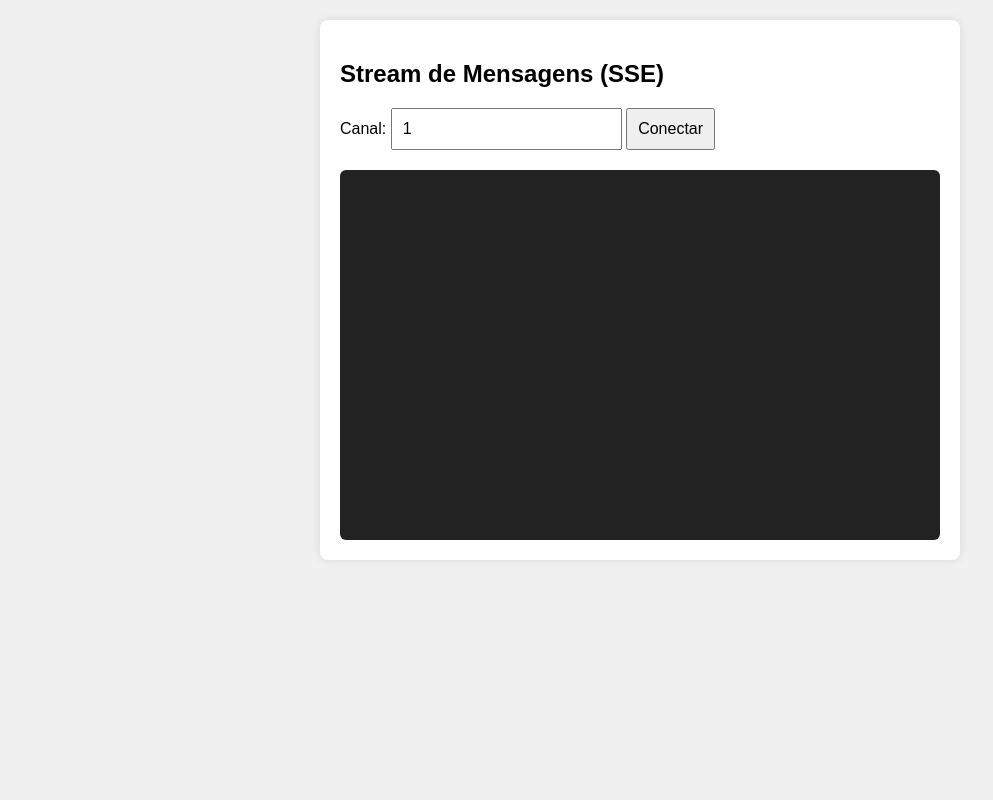
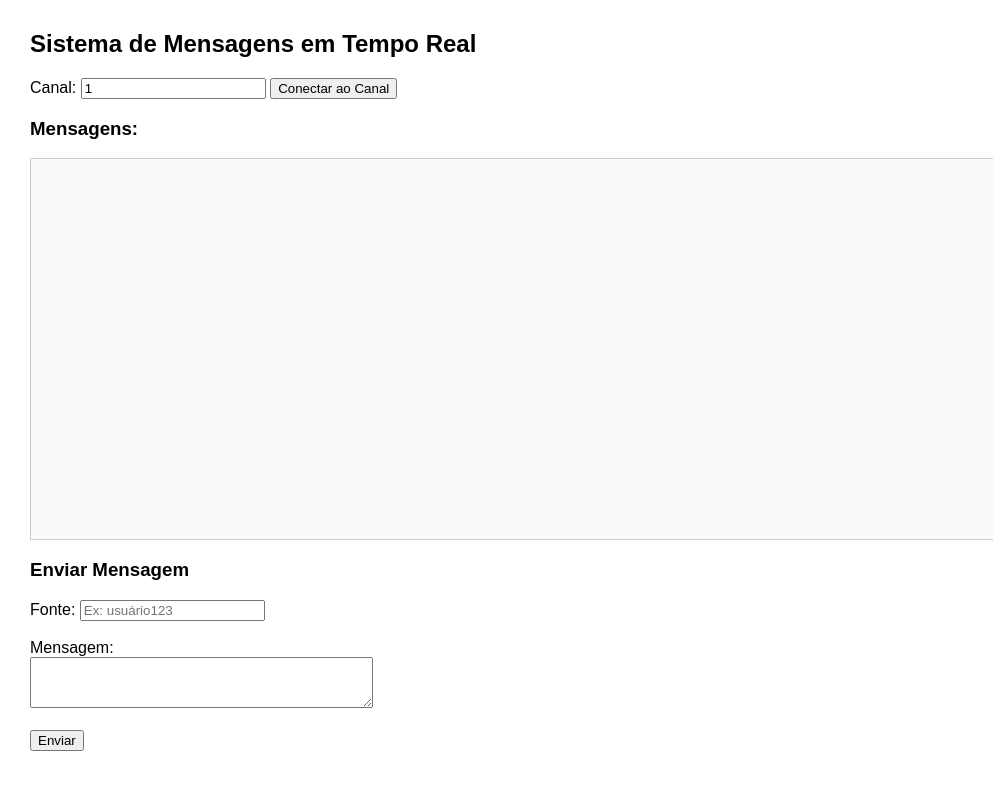
Before and after one commit to Bernardinomarques007/servico_de_streaming, a Flask app: page / in a window 1280 px wide. Shown: the whole page, without its empty margins (0-993 px from the left). Run offline with Flask 3, Linux system fonts and the light colour scheme; some libraries are stand-ins or nearby versions.

Commit message:
atualização do projeto

```diff
--- a/templates/index.html
+++ b/templates/index.html
@@ -2,77 +2,79 @@
 <html lang="pt-br">
 <head>
     <meta charset="UTF-8">
-    <title>Stream de Mensagens</title>
+    <title>Serviço de Mensagens</title>
 
     <style>
         body {
             font-family: Arial, sans-serif;
-            margin: 0;
-            padding: 20px;
-            background: #f0f0f0;
-        }
-        #container {
-            background: white;
-            padding: 20px;
-            border-radius: 8px;
-            width: 600px;
-            margin: auto;
-            box-shadow: 0px 0px 10px rgba(0,0,0,0.1);
+            margin: 30px;
         }
         #messages {
-            margin-top: 20px;
-            padding: 10px;
-            background: #222;
-            color: #0f0;
+            border: 1px solid #ccc;
+            padding: 15px;
+            width: 100%;
             height: 350px;
-            overflow-y: auto;
-            font-family: monospace;
-            border-radius: 6px;
+            overflow-y: scroll;
+            background: #fafafa;
         }
-        input, button {
-            padding: 10px;
-            font-size: 16px;
-        }
-        button {
-            cursor: pointer;
+        .msg {
+            padding: 5px;
+            margin-bottom: 8px;
+            border-bottom: 1px solid #e3e3e3;
         }
     </style>
 </head>
 <body>
 
-<div id="container">
-    <h2>Stream de Mensagens (SSE)</h2>
+    <h2>Sistema de Mensagens em Tempo Real</h2>
 
     <label>Canal:</label>
-    <input type="number" id="channel" value="1">
-    <button onclick="startStream()">Conectar</button>
+    <input type="text" id="canal" value="1">
+    <button onclick="conectar()">Conectar ao Canal</button>
 
+    <h3>Mensagens:</h3>
     <div id="messages"></div>
-</div>
+
+    <h3>Enviar Mensagem</h3>
+    <label>Fonte:</label>
+    <input type="text" id="source" placeholder="Ex: usuário123"><br><br>
+
+    <label>Mensagem:</label><br>
+    <textarea id="message" rows="3" cols="40"></textarea><br><br>
+
+    <button onclick="enviar()">Enviar</button>
 
     <script>
-    let eventSource = null;
+        let eventSource;
 
-    function startStream() {
-        const channel = document.getElementById("channel").value;
+        function conectar() {
+            const channel = document.getElementById("canal").value;
 
             if (eventSource) {
                 eventSource.close();
             }
 
             eventSource = new EventSource(`/message/${channel}`);
+            document.getElementById("messages").innerHTML +=
+                `<div class='msg'><b>Conectado ao canal ${channel}</b></div>`;
 
-        const messagesDiv = document.getElementById("messages");
-        messagesDiv.innerHTML = "⏳ Aguardando mensagens...\n";
+            eventSource.onmessage = function(event) {
+                const box = document.getElementById("messages");
+                box.innerHTML += `<div class='msg'>${event.data}</div>`;
+                box.scrollTop = box.scrollHeight;
+            };
+        }
 
-        eventSource.onmessage = function (event) {
-            messagesDiv.innerHTML += `📩 ${event.data}\n`;
-            messagesDiv.scrollTop = messagesDiv.scrollHeight;
-        };
+        function enviar() {
+            const canal = document.getElementById("canal").value;
+            const fonte = document.getElementById("source").value;
+            const msg = document.getElementById("message").value;
 
-        eventSource.onerror = function () {
-            messagesDiv.innerHTML += "❌ Conexão perdida. Tentando reconectar...\n";
-        };
+            fetch(`/message/new?id=${canal}&source=${fonte}&message=${msg}`, {
+                method: "POST"
+            })
+            .then(res => res.json())
+            .then(data => alert(data.message || data.error));
         }
     </script>
 
```
Also changed, not shown: linten+http.py (added, +54 -0 lines). Lines whose indentation alone changed are shown as unchanged.
